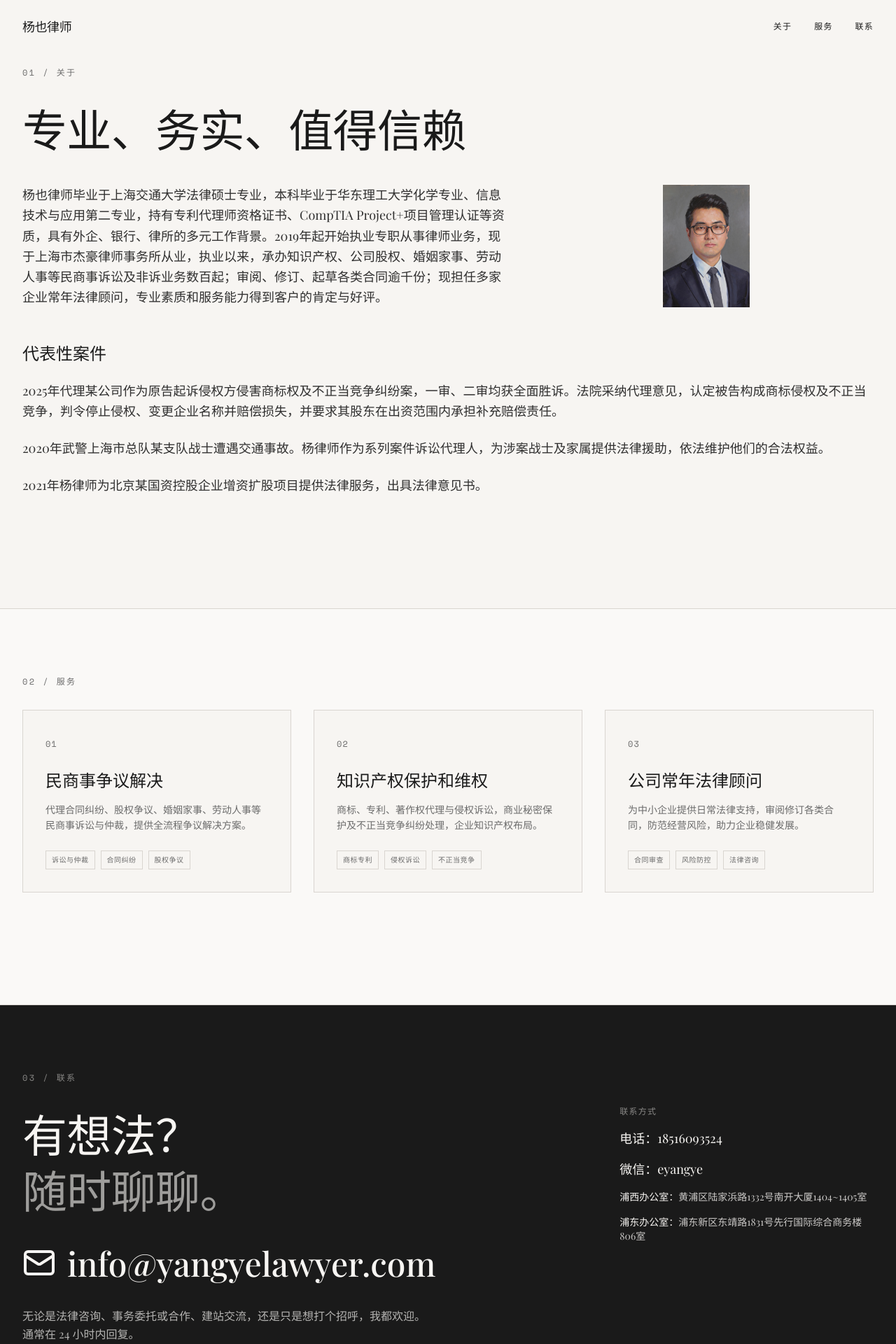
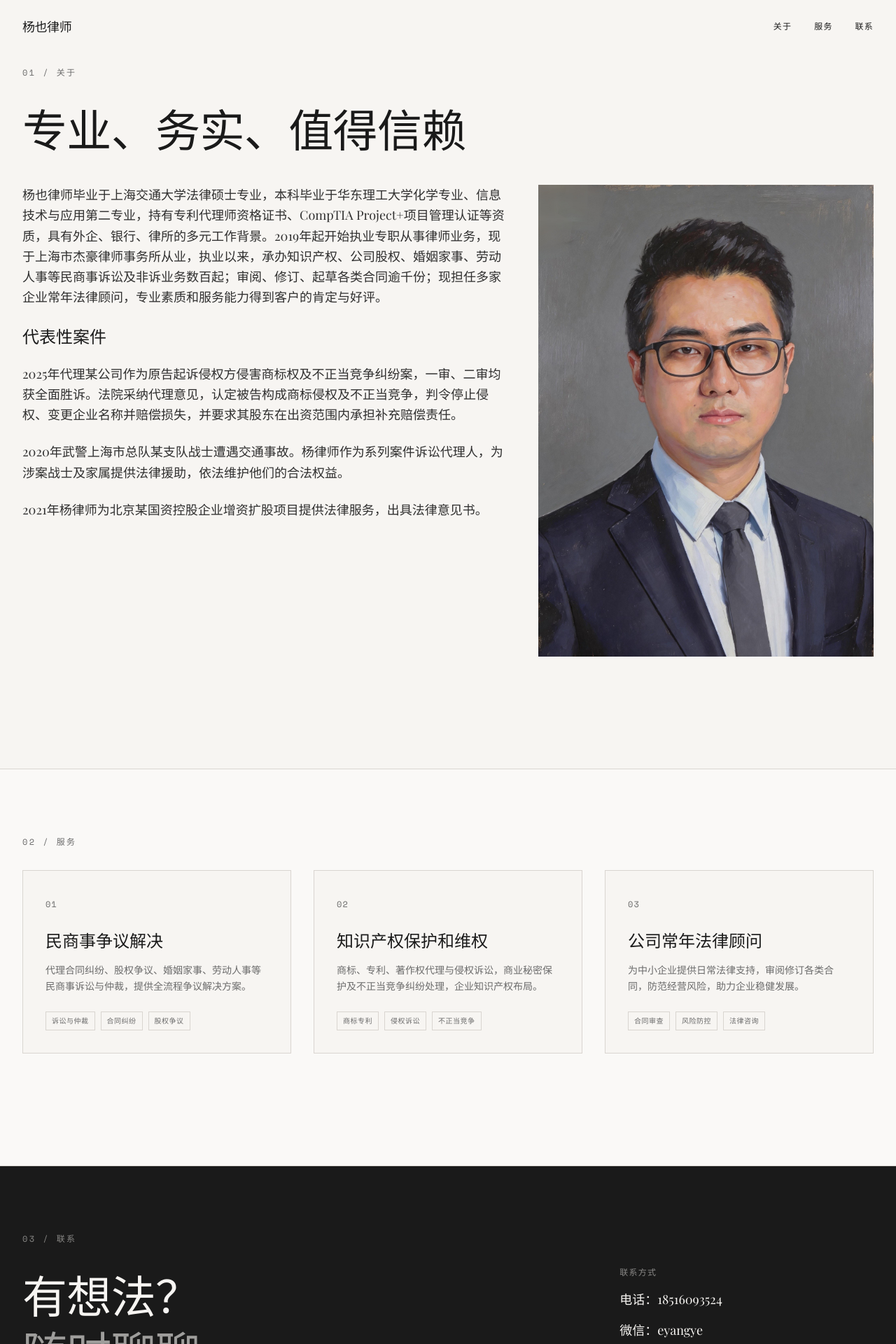
Before and after one commit to iyangye/yangyelawyer, a React (Vite) app: page / in a window 1280 px wide. Shown: the top 1920 px of the page at 70% size. Built offline with nearby package versions, Linux system fonts and the light colour scheme; a web font is replaced by a local one.

Commit message:
style: 整合关于部分布局并放大照片
- 将代表性案件整合到关于部分左侧文字区域
- 照片改为右侧自适应高度，与左侧整体文字高度对齐
- 放大照片显示，保持原始比例不失真
- 联系部分办公室地址统一加上"上海市"前缀

```diff
--- a/src/components/About.tsx
+++ b/src/components/About.tsx
@@ -18,30 +18,14 @@ export default function About() {
           </h2>
         </ScrollReveal>
 
-        <div className="mt-10 grid items-start gap-12 md:grid-cols-12">
-          <div className="md:col-span-7">
+        <div className="mt-10 grid items-stretch gap-12 md:grid-cols-12">
+          <div className="space-y-6 md:col-span-7">
             <ScrollReveal delay={150}>
               <p className="font-body text-lg leading-relaxed text-ink/90">
                 {intro}
               </p>
             </ScrollReveal>
-          </div>
 
-          <div className="md:col-span-5">
-            <ScrollReveal delay={300}>
-              <div className="relative flex justify-center overflow-hidden">
-                <img
-                  src={`${import.meta.env.BASE_URL}profile.jpg`}
-                  alt="杨也律师"
-                  className="h-auto w-auto object-contain"
-                  style={{ maxHeight: '175px' }}
-                />
-              </div>
-            </ScrollReveal>
-          </div>
-        </div>
-
-        <div className="mt-12 space-y-6">
             {rest.map((paragraph, index) => {
               const isHeading = index === 0;
               return (
@@ -59,6 +43,19 @@ export default function About() {
               );
             })}
           </div>
+
+          <div className="md:col-span-5">
+            <ScrollReveal delay={300} className="h-full">
+              <div className="relative flex h-full justify-center overflow-hidden">
+                <img
+                  src={`${import.meta.env.BASE_URL}profile.jpg`}
+                  alt="杨也律师"
+                  className="h-full w-auto object-contain"
+                />
+              </div>
+            </ScrollReveal>
+          </div>
+        </div>
       </div>
     </section>
   );
--- a/src/data/profile.ts
+++ b/src/data/profile.ts
@@ -66,7 +66,7 @@ export const profile: Profile = {
   phone: "18516093524",
   wechat: "eyangye",
   offices: [
-    { name: "浦西办公室", address: "黄浦区陆家浜路1332号南开大厦1404~1405室" },
-    { name: "浦东办公室", address: "浦东新区东靖路1831号先行国际综合商务楼806室" }
+    { name: "浦西办公室", address: "上海市黄浦区陆家浜路1332号南开大厦1404~1405室" },
+    { name: "浦东办公室", address: "上海市浦东新区东靖路1831号先行国际综合商务楼806室" }
   ]
 };
```
Lines whose indentation alone changed are shown as unchanged.
